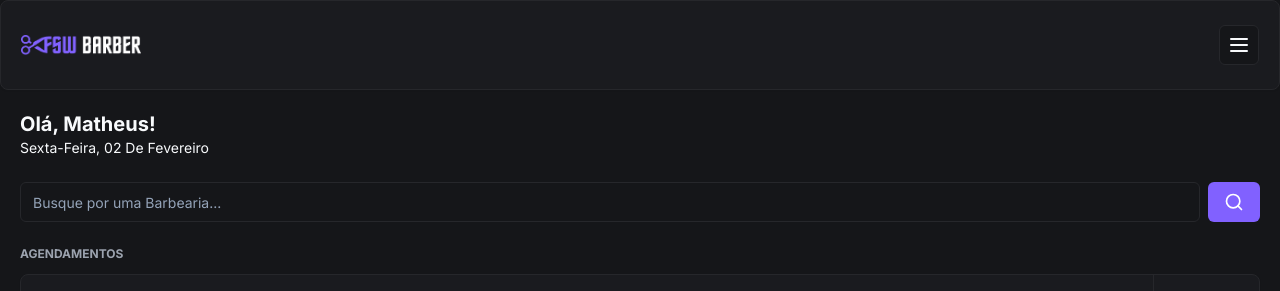
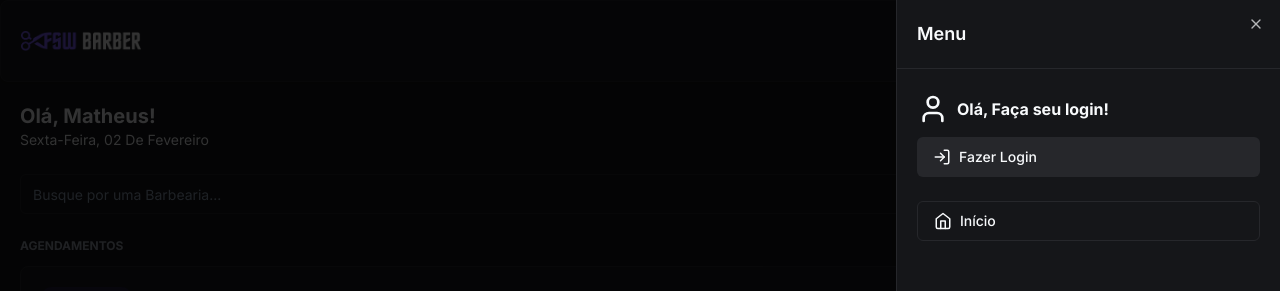
Before and after one commit to MatheusHenrique129/barbearia-web, a Next.js app: page / in a window 1280 px wide. Both pictures are taken after a click on the button 1239 px from the left and 45 px from the top of the page. Shown: the top 291 px of the page. Built offline with nearby package versions, Linux system fonts and the light colour scheme; no server answers; the database is empty.

Commit message:
feat: add signIn and signOut

```diff
--- a/components/header.tsx
+++ b/components/header.tsx
@@ -1,19 +1,86 @@
 "use client";
 
 import Image from "next/image";
-import { MenuIcon } from "lucide-react";
+import { CalendarIcon, HomeIcon, LogInIcon, LogOutIcon, MenuIcon, UserIcon } from "lucide-react";
+import { signIn, signOut, useSession } from "next-auth/react";
 
+import { Button } from "@/components/ui/button";
 import { Card, CardContent } from "@/components/ui/card";
-import { Button } from "@/components/ui/button";
+import { Avatar, AvatarImage } from "@/components/ui/avatar";
+import { Sheet, SheetContent, SheetHeader, SheetTitle, SheetTrigger } from "@/components/ui/sheet";
+import Link from "next/link";
 
 const Header = () => {
+    const { data, status } = useSession();
+
+    const handleLoginClick = () => signIn("google");
+    const handleLogoutClick = () => signOut();
+
+
     return (
         <Card>
-            <CardContent className="px-5 py-6 justify-between items-center flex flex-row">
+            <CardContent className="p-5 justify-between items-center flex flex-row">
                 <Image src="/logo.png" alt="Logo Barber" height={22} width={120} />
-                <Button variant="outline" size="icon">
-                    <MenuIcon size={24} />
-                </Button>
+                <Sheet>
+                    <SheetTrigger asChild>
+                        <Button variant="outline" size="icon">
+                            <MenuIcon size={24} />
+                        </Button>
+                    </SheetTrigger>
+
+                    <SheetContent className="p-0">
+                        <SheetHeader className="text-left border-b border-solid border-secondary p-5">
+                            <SheetTitle>
+                                Menu
+                            </SheetTitle>
+                        </SheetHeader>
+
+                        {data?.user ? (
+                            <div className="flex justify-between px-5 py-6 items-center">
+                                <div className="flex items-center gap-3">
+                                    <Avatar>
+                                        <AvatarImage src={data.user?.image ?? ""} />
+                                    </Avatar>
+
+                                    <h2 className="font-bold">{data.user.name}</h2>
+                                </div>
+
+                                <Button variant="secondary" size="icon" onClick={handleLogoutClick} >
+                                    <LogOutIcon />
+                                </Button>
+                            </div>
+                        ) : (
+                            <div className="flex flex-col px-5 py-6 gap-3">
+                                <div className="flex items-center gap-2">
+                                    <UserIcon size={32}/>
+                                    <h2 className="font-bold">Olá, Faça seu login!</h2>
+                                </div>
+                                <Button variant="secondary" className="w-full justify-start" onClick={handleLoginClick}>
+                                    <LogInIcon className="mr-2" size={18} />
+                                    Fazer Login
+                                </Button>
+                            </div>
+                        )}
+
+                        <div className="flex flex-col gap-3 px-5">
+                            <Button variant="outline" className="justify-start" asChild>
+                                <Link href="/">
+                                    <HomeIcon size={18} className="mr-2" />
+                                    Início
+                                </Link>
+                            </Button>
+
+                            {data?.user && (
+                                <Button variant="outline" className="justify-start" asChild>
+                                     <Link href="/bookings">
+                                        <CalendarIcon size={18} className="mr-2" />
+                                        Agendamentos
+                                     </Link>
+                                </Button>
+                            )}
+                        </div>
+                    </SheetContent>
+                </Sheet>
             </CardContent>
         </Card>
       );
--- /dev/null
+++ b/components/ui/sheet.tsx
@@ -0,0 +1,140 @@
+"use client"
+
+import * as React from "react"
+import * as SheetPrimitive from "@radix-ui/react-dialog"
+import { cva, type VariantProps } from "class-variance-authority"
+import { X } from "lucide-react"
+
+import { cn } from "@/lib/utils"
+
+const Sheet = SheetPrimitive.Root
+
+const SheetTrigger = SheetPrimitive.Trigger
+
+const SheetClose = SheetPrimitive.Close
+
+const SheetPortal = SheetPrimitive.Portal
+
+const SheetOverlay = React.forwardRef<
+  React.ElementRef<typeof SheetPrimitive.Overlay>,
+  React.ComponentPropsWithoutRef<typeof SheetPrimitive.Overlay>
+>(({ className, ...props }, ref) => (
+  <SheetPrimitive.Overlay
+    className={cn(
+      "fixed inset-0 z-50 bg-black/80  data-[state=open]:animate-in data-[state=closed]:animate-out data-[state=closed]:fade-out-0 data-[state=open]:fade-in-0",
+      className
+    )}
+    {...props}
+    ref={ref}
+  />
+))
+SheetOverlay.displayName = SheetPrimitive.Overlay.displayName
+
+const sheetVariants = cva(
+  "fixed z-50 gap-4 bg-background p-6 shadow-lg transition ease-in-out data-[state=open]:animate-in data-[state=closed]:animate-out data-[state=closed]:duration-300 data-[state=open]:duration-500",
+  {
+    variants: {
+      side: {
+        top: "inset-x-0 top-0 border-b data-[state=closed]:slide-out-to-top data-[state=open]:slide-in-from-top",
+        bottom:
+          "inset-x-0 bottom-0 border-t data-[state=closed]:slide-out-to-bottom data-[state=open]:slide-in-from-bottom",
+        left: "inset-y-0 left-0 h-full w-3/4 border-r data-[state=closed]:slide-out-to-left data-[state=open]:slide-in-from-left sm:max-w-sm",
+        right:
+          "inset-y-0 right-0 h-full w-3/4  border-l data-[state=closed]:slide-out-to-right data-[state=open]:slide-in-from-right sm:max-w-sm",
+      },
+    },
+    defaultVariants: {
+      side: "right",
+    },
+  }
+)
+
+interface SheetContentProps
+  extends React.ComponentPropsWithoutRef<typeof SheetPrimitive.Content>,
+    VariantProps<typeof sheetVariants> {}
+
+const SheetContent = React.forwardRef<
+  React.ElementRef<typeof SheetPrimitive.Content>,
+  SheetContentProps
+>(({ side = "right", className, children, ...props }, ref) => (
+  <SheetPortal>
+    <SheetOverlay />
+    <SheetPrimitive.Content
+      ref={ref}
+      className={cn(sheetVariants({ side }), className)}
+      {...props}
+    >
+      {children}
+      <SheetPrimitive.Close className="absolute right-4 top-4 rounded-sm opacity-70 ring-offset-background transition-opacity hover:opacity-100 focus:outline-none focus:ring-2 focus:ring-ring focus:ring-offset-2 disabled:pointer-events-none data-[state=open]:bg-secondary">
+        <X className="h-4 w-4" />
+        <span className="sr-only">Close</span>
+      </SheetPrimitive.Close>
+    </SheetPrimitive.Content>
+  </SheetPortal>
+))
+SheetContent.displayName = SheetPrimitive.Content.displayName
+
+const SheetHeader = ({
+  className,
+  ...props
+}: React.HTMLAttributes<HTMLDivElement>) => (
+  <div
+    className={cn(
+      "flex flex-col space-y-2 text-center sm:text-left",
+      className
+    )}
+    {...props}
+  />
+)
+SheetHeader.displayName = "SheetHeader"
+
+const SheetFooter = ({
+  className,
+  ...props
+}: React.HTMLAttributes<HTMLDivElement>) => (
+  <div
+    className={cn(
+      "flex flex-col-reverse sm:flex-row sm:justify-end sm:space-x-2",
+      className
+    )}
+    {...props}
+  />
+)
+SheetFooter.displayName = "SheetFooter"
+
+const SheetTitle = React.forwardRef<
+  React.ElementRef<typeof SheetPrimitive.Title>,
+  React.ComponentPropsWithoutRef<typeof SheetPrimitive.Title>
+>(({ className, ...props }, ref) => (
+  <SheetPrimitive.Title
+    ref={ref}
+    className={cn("text-lg font-semibold text-foreground", className)}
+    {...props}
+  />
+))
+SheetTitle.displayName = SheetPrimitive.Title.displayName
+
+const SheetDescription = React.forwardRef<
+  React.ElementRef<typeof SheetPrimitive.Description>,
+  React.ComponentPropsWithoutRef<typeof SheetPrimitive.Description>
+>(({ className, ...props }, ref) => (
+  <SheetPrimitive.Description
+    ref={ref}
+    className={cn("text-sm text-muted-foreground", className)}
+    {...props}
+  />
+))
+SheetDescription.displayName = SheetPrimitive.Description.displayName
+
+export {
+  Sheet,
+  SheetPortal,
+  SheetOverlay,
+  SheetTrigger,
+  SheetClose,
+  SheetContent,
+  SheetHeader,
+  SheetFooter,
+  SheetTitle,
+  SheetDescription,
+}
--- a/package.json
+++ b/package.json
@@ -15,6 +15,7 @@
     "@auth/prisma-adapter": "^1.2.0",
     "@prisma/client": "^5.9.1",
     "@radix-ui/react-avatar": "^1.0.4",
+    "@radix-ui/react-dialog": "^1.0.5",
     "@radix-ui/react-slot": "^1.0.2",
     "class-variance-authority": "^0.7.0",
     "clsx": "^2.1.0",
```
Also changed, not shown: 1 other file (tests, documents, lock files or other folders).
